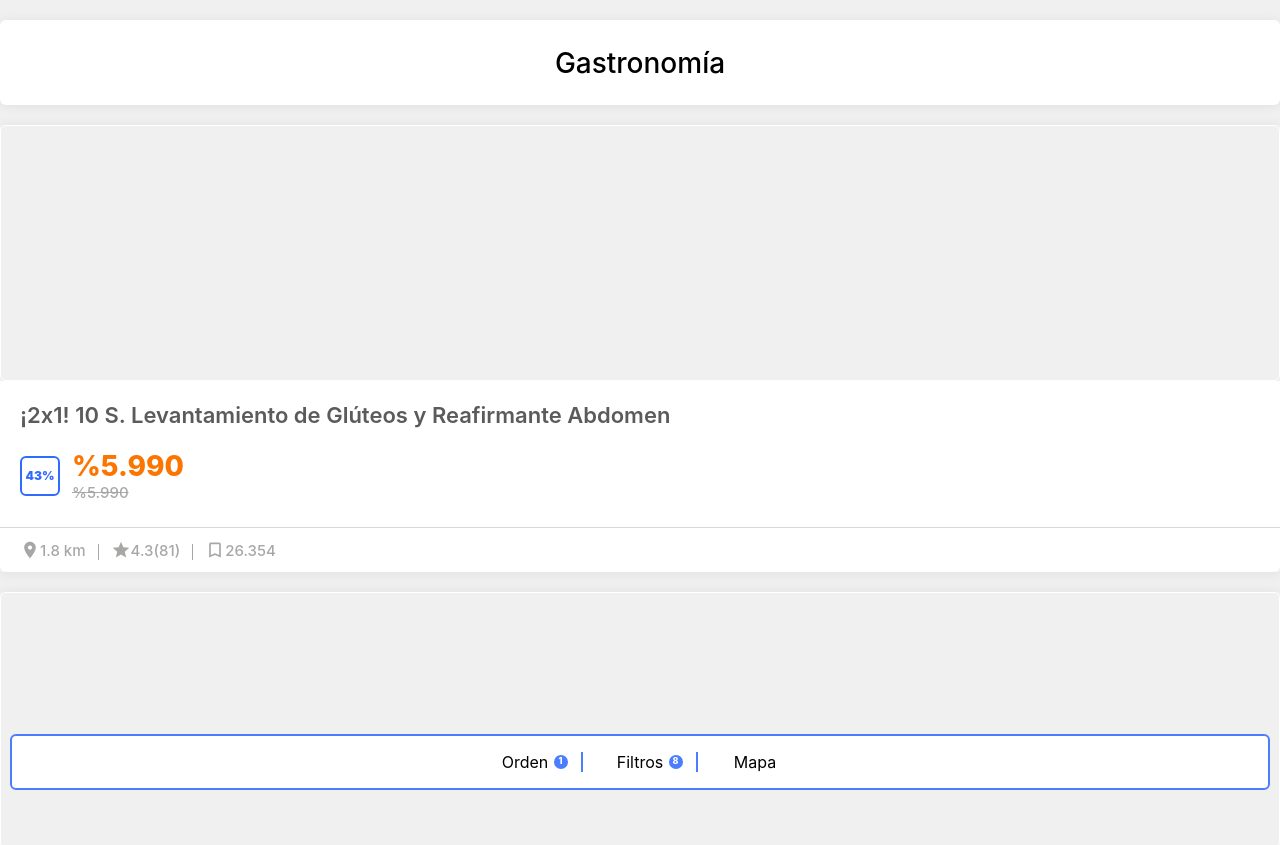
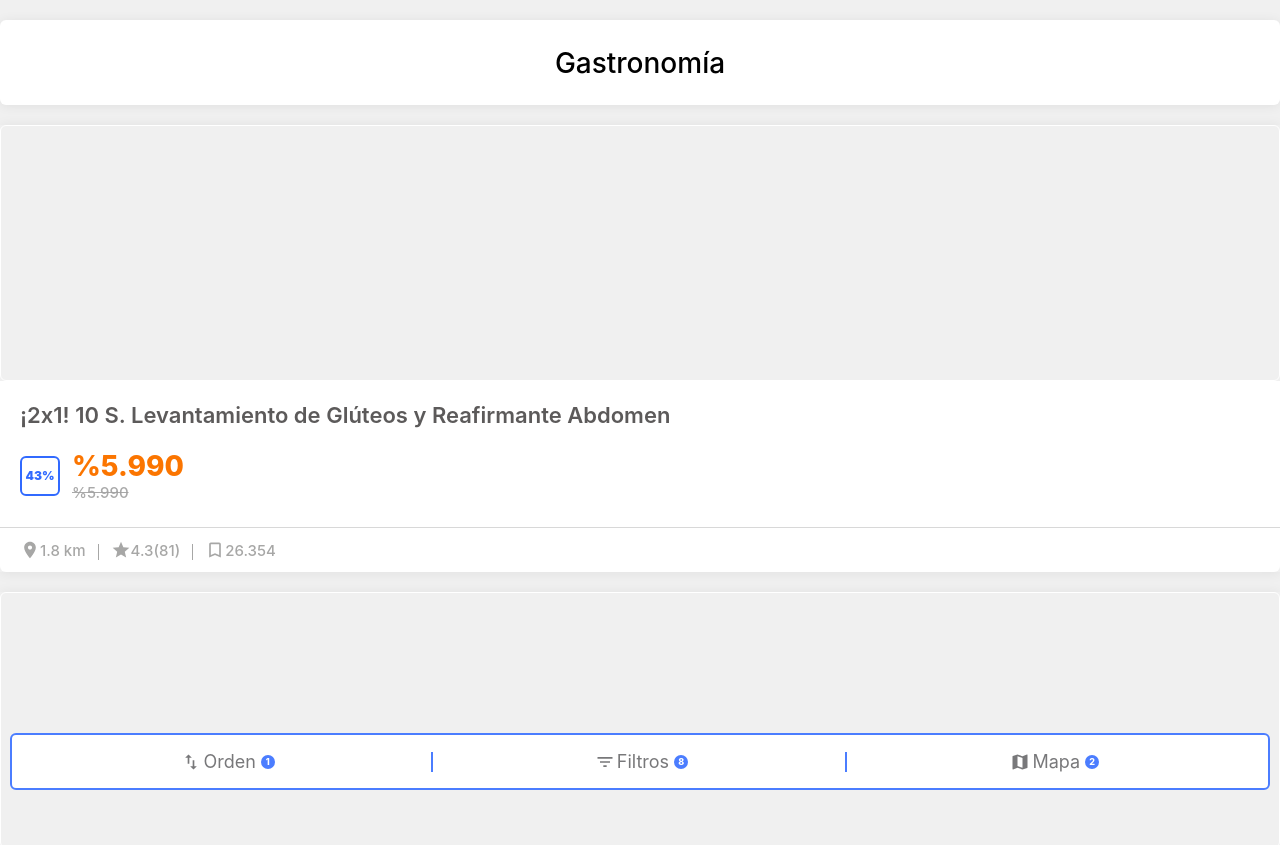
Before and after one commit to jotapixma/geolocationv2, a React (Create React App) app: page / in a window 1280 px wide. Shown: the top 845 px of the page. Built offline with nearby package versions, Linux system fonts and the light colour scheme.

Commit message:
fixing filter menu

```diff
--- a/src/assets/styles/components/GeneralFilterBar.scss
+++ b/src/assets/styles/components/GeneralFilterBar.scss
@@ -13,33 +13,45 @@ section.filter-bar{
     border-radius: 6px;
     display: flex;
     justify-content: center;
-    padding: 1rem;
+    align-items: center;
+    padding: 1rem 0.5rem;
     margin: 10px;
     list-style: none;
     .filter-item{
-      min-width: 115px;
+      display: flex;
+      justify-content: center;
+      align-items: center;
+      width: 100%;
       position: relative;
-      span{
-        display: none;
+      color: #78787A;
+      font-size: 18px;
+      font-weight: normal;
+      svg{
+        position: relative;
+        left: -2px;
+      }
+      .alert-item{
+        span{
+          display: none;
+        }
       }
       &.active{
-        span{
-          display: block;
-          // display: flex;
-          // align-items: center;
-          // justify-content: center;
-          color: $white;
-          font-size: 9px;
-          font-weight: 800;
-          content: "";
-          position: absolute;
-          right: 15px;
-          top: 50%;
-          transform: translateY(-50%);
+        .alert-item{
           background-color: $blue-custom;
           width: 14px;
           height: 14px;
           border-radius: 14px;
+          position: relative;
+          right: -5px;
+          display: flex;
+          align-items: center;
+          justify-content: center;
+          span{
+            display: block;
+            color: $white;
+            font-size: 9px;
+            font-weight: 800;
+          }
         }
       }
       &:after{
@@ -57,4 +69,13 @@ section.filter-bar{
       }
     }
   }
+  @media only screen and (max-width: 350px) {
+   .filter-content{
+     padding: 1rem 0;
+     .filter-item{
+       width: 100%;
+       font-size: 15px;
+     }
+   }
+  }
 }
--- a/src/assets/styles/components/ProductCardDetail.scss
+++ b/src/assets/styles/components/ProductCardDetail.scss
@@ -8,6 +8,7 @@ article.custom-card{
       background-color: #f0f0f0;
       padding: 0;
       border: 1px solid white;
+      position: relative;
       figure{
         margin: 0;
         img{
@@ -15,6 +16,11 @@ article.custom-card{
           min-height: 250px;
           background-color: #f0f0f0;
         }
+      }
+      .go-back-arrow{
+        position: absolute;
+        left: 20px;
+        top: 20px;
       }
     }
     .card-body{
--- a/src/components/GeneralFilterBar.jsx
+++ b/src/components/GeneralFilterBar.jsx
@@ -2,6 +2,9 @@ import React from 'react';
 import { withRouter } from 'react-router';
 import '../assets/styles/components/GeneralFilterBar.scss';
 import '../assets/styles/views/App.scss';
+import ImportExportIcon from '@material-ui/icons/ImportExport';
+import FilterListIcon from '@material-ui/icons/FilterList';
+import MapIcon from '@material-ui/icons/Map';
 
 class GeneralFilterBar extends React.Component {
 
@@ -19,13 +22,21 @@ class GeneralFilterBar extends React.Component {
     return (
       <section className="filter-bar">
         <ul className="filter-content">
-          <li className="filter-item active" onClick={this.goToOrderFilter.bind(this)}>Orden
-            <span>1</span>
+          <li className="filter-item active" onClick={this.goToOrderFilter.bind(this)}><ImportExportIcon fontSize="small"/>Orden
+            <div className="alert-item">
+              <span>1</span>
+            </div>
           </li>
-          <li className="filter-item active" onClick={this.goToExtendedFilter.bind(this)}>Filtros
-            <span>8</span>
+          <li className="filter-item active" onClick={this.goToExtendedFilter.bind(this)}><FilterListIcon fontSize="small"/>Filtros
+            <div className="alert-item">
+              <span>8</span>
+            </div>
           </li>
-          <li className="filter-item" onClick={this.goToGeolocation.bind(this)}>Mapa</li>
+          <li className="filter-item active" onClick={this.goToGeolocation.bind(this)}><MapIcon fontSize="small"/>Mapa
+            <div className="alert-item">
+              <span>2</span>
+            </div>
+          </li>
         </ul>
       </section>
     );
--- a/src/components/ProductCard.jsx
+++ b/src/components/ProductCard.jsx
@@ -6,6 +6,7 @@ import LocationOnIcon from '@material-ui/icons/LocationOn';
 import StarIcon from '@material-ui/icons/Star';
 import TurnedInNotIcon from '@material-ui/icons/TurnedInNot';
 // import { Link } from 'react-router-dom';
+
 
 class ProductCard extends React.Component {
 
--- a/src/components/ProductCardDetail.jsx
+++ b/src/components/ProductCardDetail.jsx
@@ -2,11 +2,19 @@ import React from 'react';
 import StarIcon from '@material-ui/icons/Star';
 import { yellow } from '@material-ui/core/colors';
 import '../assets/styles/components/ProductCardDetail.scss';
+import { withRouter } from 'react-router';
+import GoBackArrow from '../assets/img/return-arrow.svg';
+
 
 class ProductCardDetail extends React.Component {
 
-  handleButtonClick(){
+  constructor(props){
+    super(props);
+    this.goBack = this.goBack.bind(this);
+  }
 
+  goBack(){
+    this.props.history.goBack();
   }
 
   render(){
@@ -17,6 +25,9 @@ class ProductCardDetail extends React.Component {
             <figure>
               <img src="" alt=""/>
             </figure>
+            <div className="go-back-arrow" onClick={this.goBack}>
+              <img src={GoBackArrow} alt="go back arrow" />
+            </div>
           </div>
           <div className="card-body">
             <div className="card-title">
@@ -46,5 +57,5 @@ class ProductCardDetail extends React.Component {
 
 }
 
-
-export default ProductCardDetail;
+const ProductCardDetailWithRouter = withRouter(ProductCardDetail)
+export default ProductCardDetailWithRouter;
```
